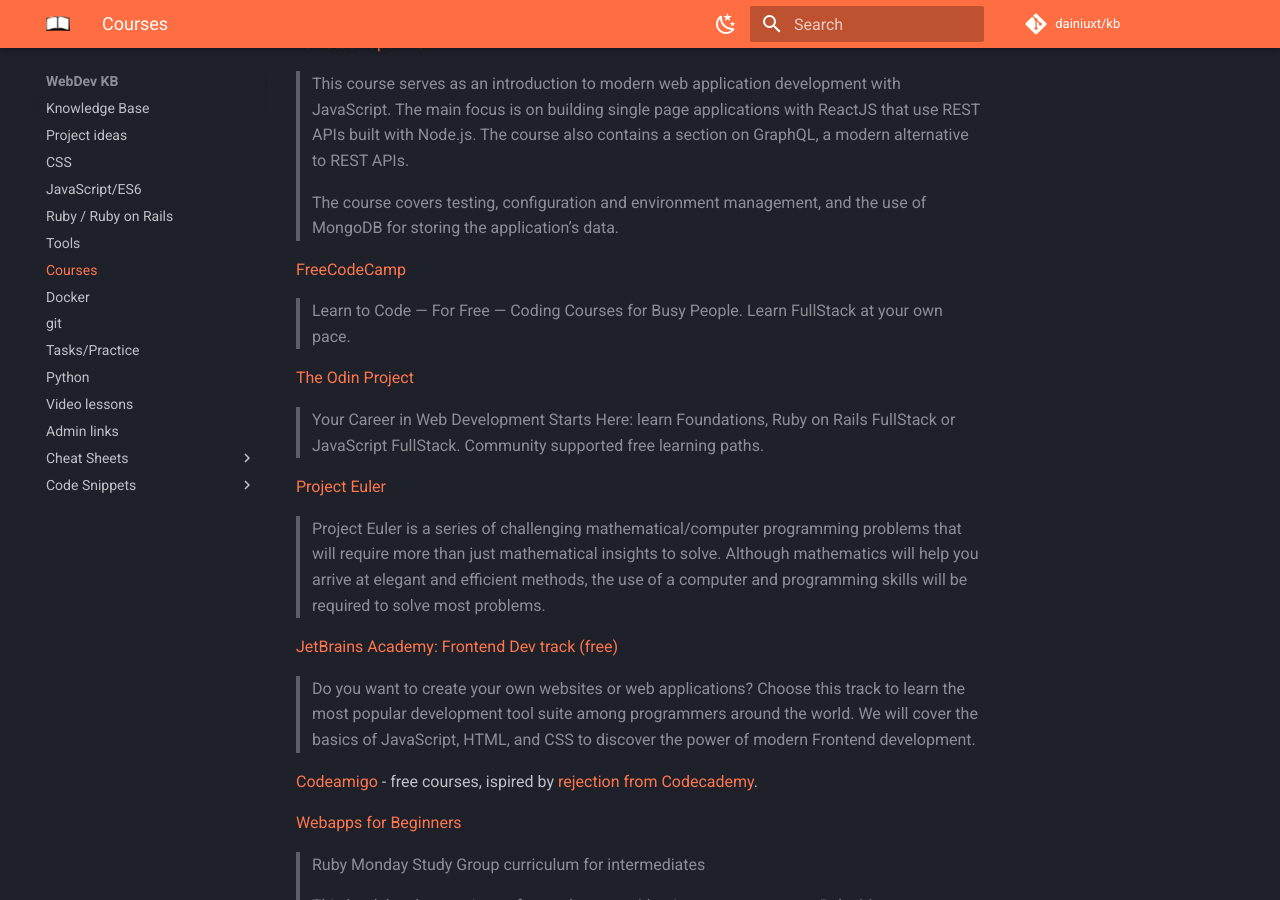
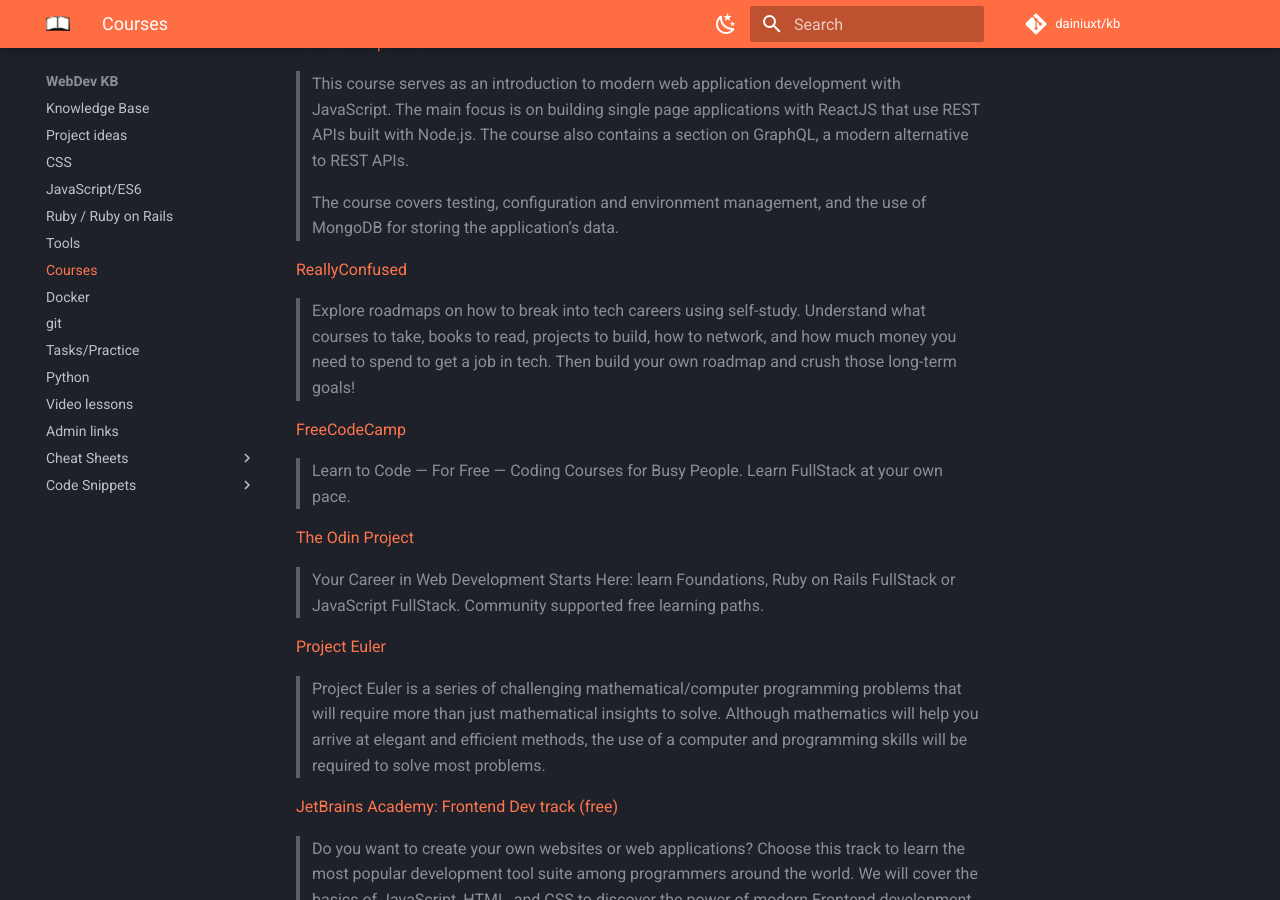
Before and after one commit to dainiuxt/kb, an MkDocs documentation site: the page built from docs/courses.md, in a window 1280 px wide and 900 px high, scrolled down 510 px. Built offline with MkDocs 1.6.1 and Material for MkDocs 9.7.7, drawn with Linux system fonts in a browser that asks for light colours; comment, search, counter and statistics services are not loaded.

Commit message:
add several js and courses links

```diff
--- a/docs/courses.md
+++ b/docs/courses.md
@@ -18,6 +18,10 @@
 > This course serves as an introduction to modern web application development with JavaScript. The main focus is on building single page applications with ReactJS that use REST APIs built with Node.js. The course also contains a section on GraphQL, a modern alternative to REST APIs.
 >
 > The course covers testing, configuration and environment management, and the use of MongoDB for storing the application’s data.
+
+[ReallyConfused](https://reallyconfused.co/)
+
+> Explore roadmaps on how to break into tech careers using self-study. Understand what courses to take, books to read, projects to build, how to network, and how much money you need to spend to get a job in tech. Then build your own roadmap and crush those long-term goals!
 
 [FreeCodeCamp](https://www.freecodecamp.org/)
 
```
Also changed, not shown: docs/03JavaScript.md (+2 -0 lines), docs/git.md (+4 -0 lines), docs/index.md (+2 -0 lines).
